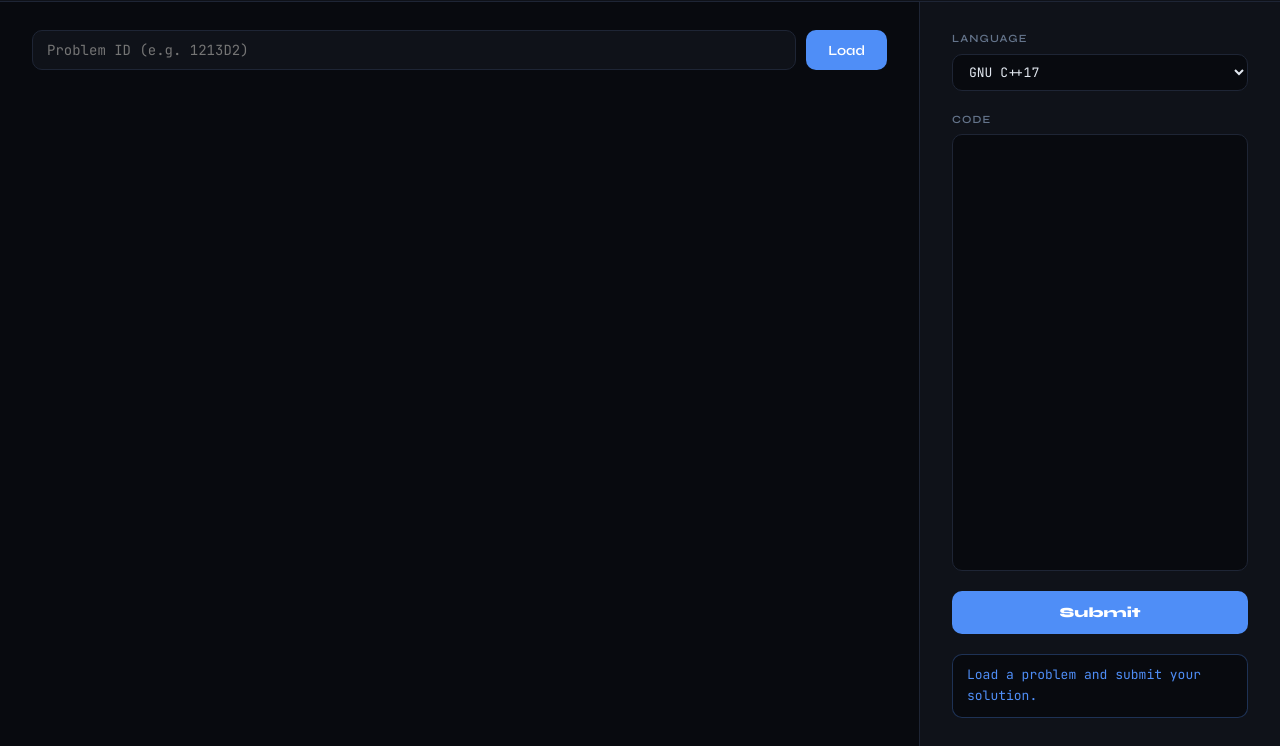
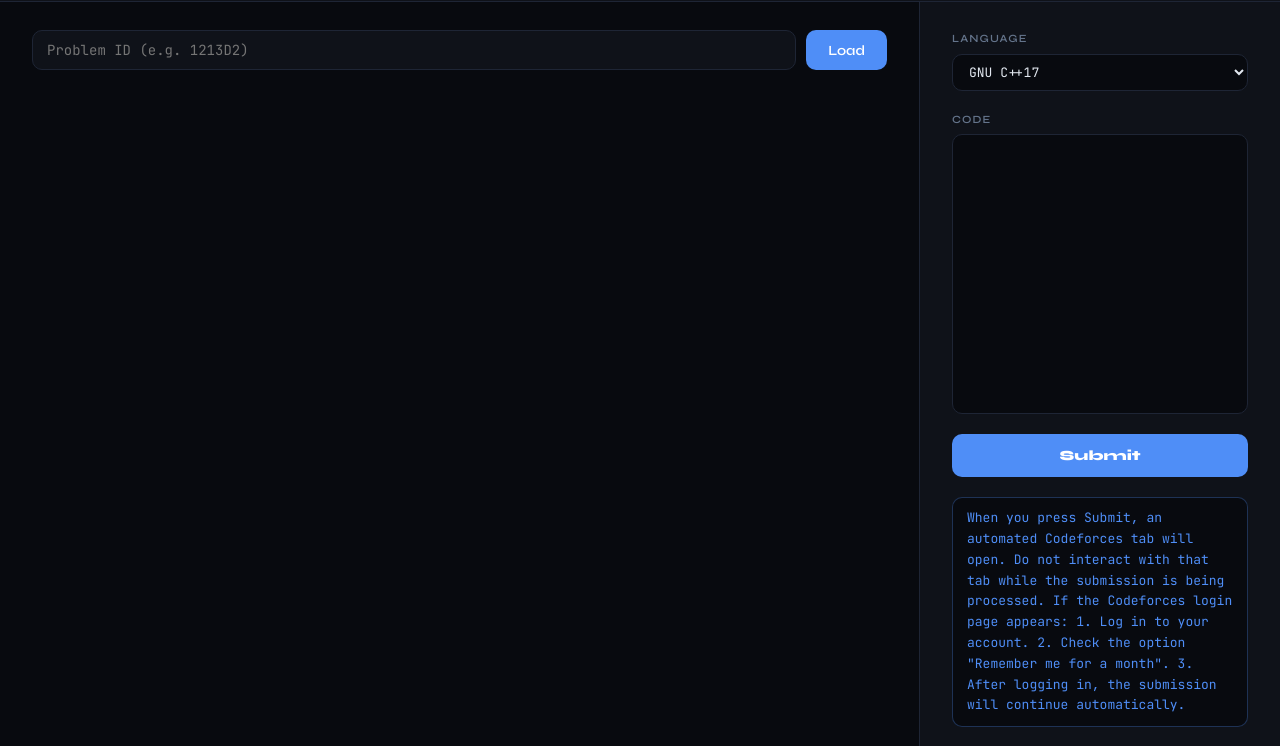
Before and after one commit to Electromayonaise/cf-extension-platform, a website: page public/index.html in a window 1280 px wide. Shown: the part 54-800 px from the top of the page. Drawn offline with nearby package versions, Linux system fonts and the light colour scheme.

Commit message:
add instructions

```diff
--- a/public/index.html
+++ b/public/index.html
@@ -108,7 +108,14 @@ Submit
 
 <div id="resultPanel" class="status-banner info">
 
-Load a problem and submit your solution.
+When you press Submit, an automated Codeforces tab will open.
+
+Do not interact with that tab while the submission is being processed.
+
+If the Codeforces login page appears:
+1. Log in to your account.
+2. Check the option "Remember me for a month".
+3. After logging in, the submission will continue automatically.
 
 </div>
 
```
